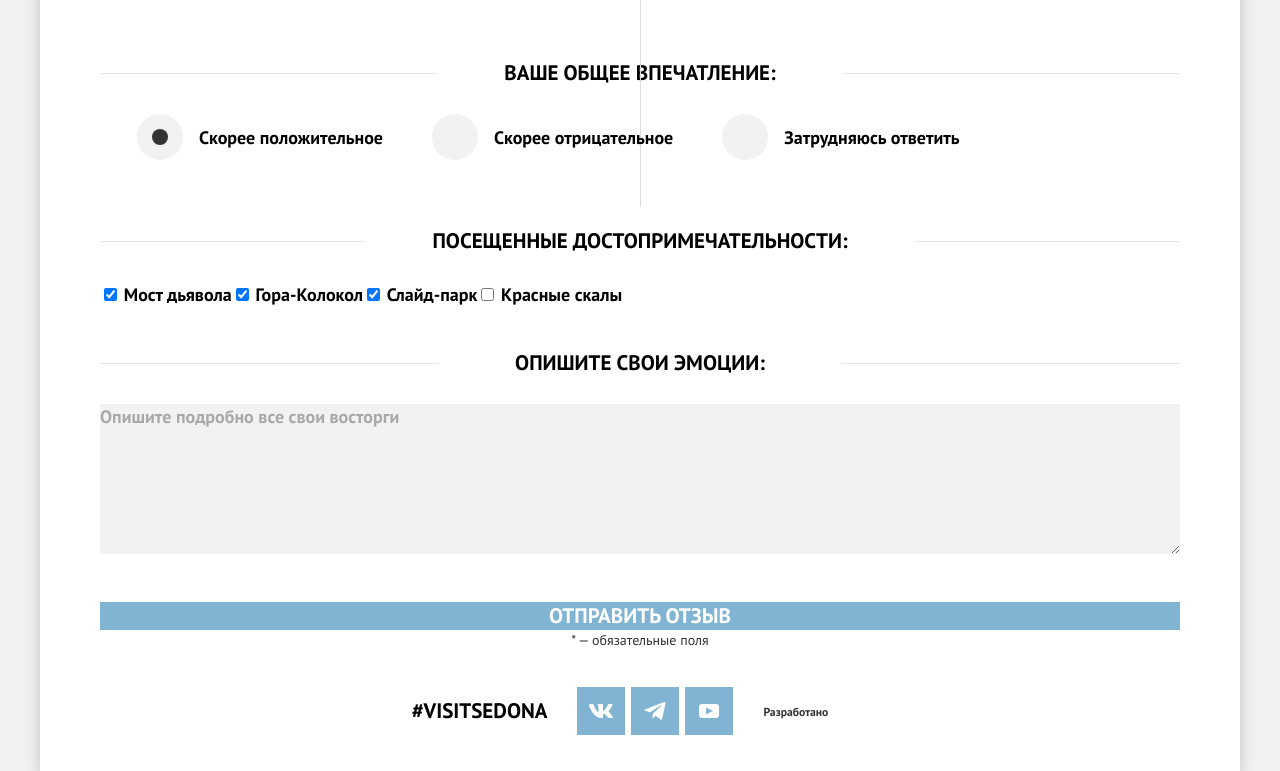
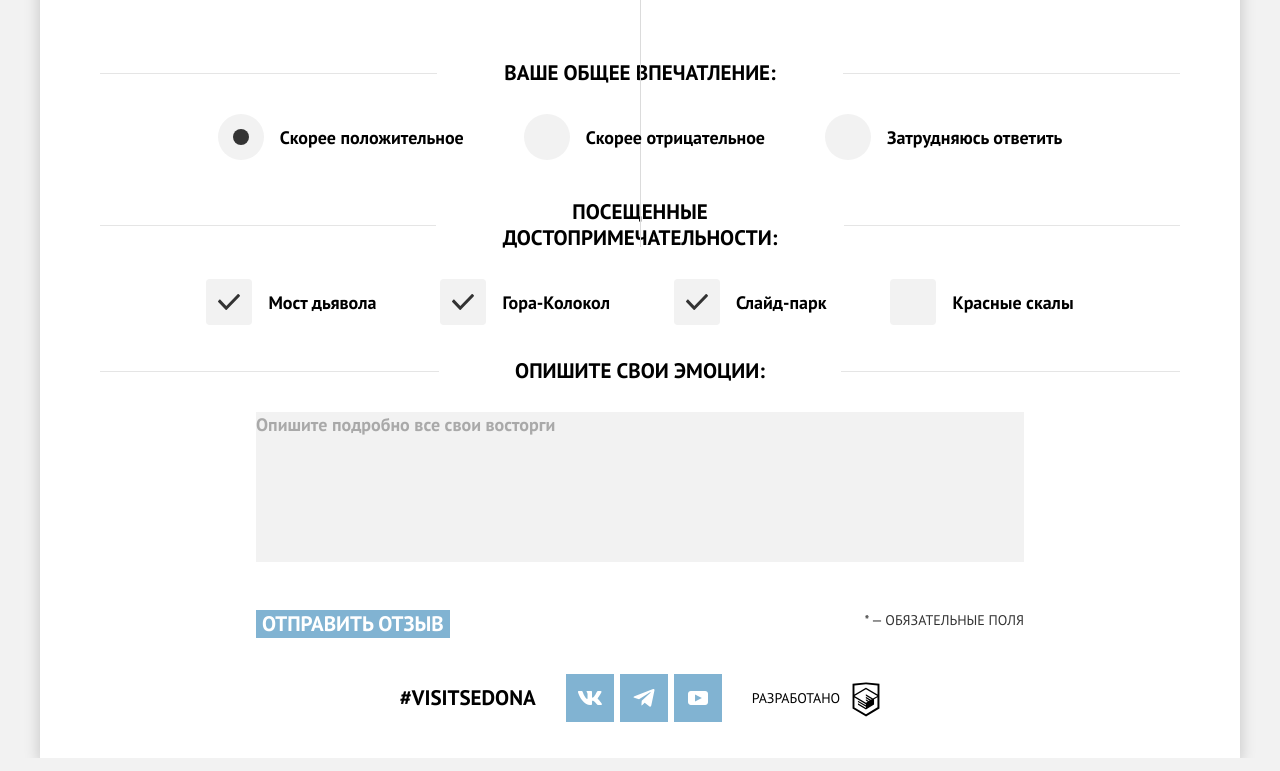
Before and after one commit to htmlacademy-adaptive/2189919-sedona-28, a plain HTML site: page source/feedback.html in a window 1280 px wide. Shown: the part 891-1662 px from the top of the page. Drawn offline with nearby package versions, Linux system fonts and the light colour scheme; files that its build step writes are made by us from their sources.

Commit message:
Добавляет декоративные элементы на страницу формы

```diff
--- a/source/feedback.html
+++ b/source/feedback.html
@@ -38,7 +38,7 @@
       </nav>
     </header>
     <main class="page__main">
-      <section class="intro intro-feedback">
+      <section class="intro intro-alternative">
         <h2 class="visually-hidden">Форма заполнения отзыва.</h2>
         <img class="intro__image" src="img/intro__image-feedback.svg" alt="Седона" width="229" height="39">
       </section>
@@ -96,27 +96,29 @@
           </div>
         </fieldset>
         <fieldset class="form__fieldset form__fieldset--checkbox form__fieldset--indent-tablet-small form__fieldset--indent-xs">
-          <legend class="form__title subheading">Посещенные достопримечательности:</legend>
+          <legend class="form__title subheading">Посещенные<br> достопримечательности:</legend>
+          <div class="form__label-checbox--container">
             <label class="form__label-checkbox">
-            <input class="form__label-checkbox-input" type="checkbox" name="attractions" value="devils-bridge" checked>
+              <input class="visually-hidden form__label-checkbox-input" type="checkbox" name="attractions" value="devils-bridge" checked>
               <span class="form__label-checbox-control"></span>
               <span class="form__label-checbox-name">Мост дьявола</span>
             </label>
             <label class="form__label-checkbox">
-            <input class="form__label-checkbox-input" type="checkbox" name="attractions" value="bell-rock" checked>
-            <span class="form__label-checkbox-control"></span>
+              <input class="visually-hidden form__label-checkbox-input" type="checkbox" name="attractions" value="bell-rock" checked>
+              <span class="form__label-checbox-control"></span>
               <span class="form__label-checbox-name">Гора-Колокол</span>
             </label>
             <label class="form__label-checkbox">
-            <input class="form__label-checkbox-input" type="checkbox" name="attractions" value="slide-park" checked>
-            <span class="form__label-checkbox-control"></span>
+              <input class="visually-hidden form__label-checkbox-input" type="checkbox" name="attractions" value="slide-park" checked>
+              <span class="form__label-checbox-control"></span>
               <span class="form__label-checbox-name">Слайд-парк</span>
             </label>
             <label class="form__label-checkbox">
-            <input class="form__label-checkbox-input" type="checkbox" name="attractions" value="red-mountains">
-            <span class="form__label-checkbox-control"></span>
+              <input class="visually-hidden form__label-checkbox-input" type="checkbox" name="attractions" value="red-mountains">
+              <span class="form__label-checbox-control"></span>
               <span class="form__label-checbox-name">Красные скалы</span>
             </label>
+          </div>
         </fieldset>
         <fieldset class="form__fieldset form__fieldset--indent-tablet-big form__fieldset--indent-l">
           <legend class="form__title form__title--special-indent subheading">Опишите свои эмоции:</legend>
@@ -150,8 +152,10 @@
         </li>
       </ul>
       <small class="main-footer__copyrights">
-        <b class="main-footer__copyrights-text">Разработано</b>
-        <a class="main-footer__copyrights-link" href="https://htmlacademy.ru"></a>
+        <a class="main-footer__copyrights-link" href="https://htmlacademy.ru">
+          <svg class="main-footer__copyrights-svg" width="27" height="35" viewBox="0 0 27 35" fill="CurrentColor" xmlns="http://www.w3.org/2000/svg"><path d="M13.65 0.449951H13.55L0.0500031 1.84995V26.55L13.55 34.5499L26.95 26.55V1.84995L13.65 0.449951ZM25.05 12.55L13.55 5.74995V5.64995H13.45L13.35 5.54995V5.64995L1.95 12.55V3.54995L13.45 2.34995L25.05 3.54995V12.55ZM13.45 7.24995L24.95 13.95L20.45 16.55L13.35 12.35V13.75L19.25 17.25L18.35 17.75L13.35 14.75V16.15L17.15 18.45L16.35 18.95L13.35 17.15V18.55L15.25 19.65L13.45 20.75L2.05 14.05L13.45 7.24995ZM1.95 15.55L13.35 22.35V23.35L5.45 18.65V20.05L13.45 24.85V25.95L5.45 21.25V22.65L13.45 27.45L21.55 22.55V17.35L24.95 15.35V25.35L13.45 32.25L1.95 25.45V15.55Z"/></svg>
+          Разработано
+        </a>
       </small>
     </footer>
 
--- a/source/sass/blocks/form.scss
+++ b/source/sass/blocks/form.scss
@@ -37,12 +37,15 @@
 .form__title {
   width: 100%;
   float: left;
+  margin-bottom: 20px;
+  margin-top: 24px;
 
   @media (min-width: $tablet-width) {
     width: auto;
     float: none;
     padding: 0 67px;
     margin-bottom: 28px;
+    margin-top: 0;
 
     &--special-indent {
       padding: 0 76px;
@@ -82,6 +85,12 @@
   width: 100%;
   border: none;
   background-color: #f2f2f2;
+  resize: none;
+
+  @media (min-width: $desktop-width) {
+    max-width: 768px;
+    margin: 0 auto;
+  }
 }
 
 .form__label-input {
@@ -129,13 +138,6 @@
   color: rgba(0, 0, 0, 0.3);
 }
 
-.form__button-container {
-  display: flex;
-  flex-direction: column;
-  width: 100%;
-  margin: 0 auto;
-  text-align: center;
-}
 
 .form__fieldset--columns {
   @media (min-width: $tablet-width) {
@@ -151,6 +153,10 @@
       width: 1px;
       height: 338px;
       background-color: #dbdbdb;
+
+      @media (min-width: $desktop-width) {
+        top: 100%;
+      }
     }
   }
 
@@ -205,10 +211,21 @@
 
 .form__label-radio--container {
   display: flex;
+  flex-direction: column;
   flex-wrap: wrap;
-  gap: 16px 49px;
-  margin-left: 37px;
-  margin-right: 36px;
+  gap: 16px;
+
+  @media (min-width: $tablet-width) {
+    flex-direction: row;
+    margin-left: 37px;
+    margin-right: 36px;
+    gap: 16px 49px;
+  }
+
+  @media (min-width: $desktop-width) {
+    margin: 0 auto;
+    gap: 16px 60px;
+  }
 }
 
 .form__label-radio {
@@ -217,8 +234,7 @@
   padding-top: 11px;
   cursor: pointer;
   position: relative;
-  max-width: 247px;
-  margin-bottom: 29px;
+  max-width: 280px;
 }
 
 .form__label-radio-control {
@@ -242,3 +258,92 @@
   left: 50%;
   transform: translateX(-50%) translateY(-50%);
 }
+
+.form__label-checbox--container {
+  display: flex;
+  flex-direction: column;
+  flex-wrap: wrap;
+  gap: 16px;
+
+  @media (min-width: $tablet-width) {
+    flex-direction: row;
+    margin-left: 84px;
+    margin-right: 84px;
+    gap: 16px 32px;
+  }
+
+  @media (min-width: $desktop-width) {
+    margin: 0 auto;
+    gap: 16px 64px;
+  }
+}
+
+.form__label-checkbox {
+  display: block;
+  padding-left: 62px;
+  padding-top: 11px;
+  cursor: pointer;
+  position: relative;
+
+  @media (min-width: $tablet-width) {
+    min-width: 224px;
+  }
+
+  @media (min-width: $desktop-width) {
+    min-width: 0;
+  }
+}
+
+.form__label-checbox-control {
+  position: absolute;
+  width: 46px;
+  height: 46px;
+  background-color: #f2f2f2;
+  border-radius: 4px;
+  left: 0;
+  top: 0;
+}
+
+.form__label-checkbox-input:checked + .form__label-checbox-control {
+  background-image: url("../../img/checbox-control.svg");
+  background-repeat: no-repeat;
+  background-position: 50% 50%;
+}
+
+.form__button-container {
+  display: flex;
+  flex-direction: column;
+  width: 100%;
+  margin: 0 auto;
+  text-align: center;
+  margin-bottom: 22px;
+
+  @media (min-width: $tablet-width) {
+    flex-direction: row;
+    justify-content: space-between;
+    margin-bottom: 64px;
+  }
+
+  @media (min-width: $desktop-width) {
+    max-width: 768px;
+    margin: 0 auto;
+  }
+}
+
+
+.form__warning {
+  text-align: right;
+  font: 400 12px/21px $font-primary;
+  color: $color-primary;
+  opacity: 0.6;
+  text-transform: uppercase;
+
+  @media (min-width: $tablet-width) {
+    font-size: 14px;
+    opacity: 1;
+  }
+}
+
+.form__label-name {
+  padding-left: 16px;
+}
--- /dev/null
+++ b/source/sass/blocks/intro-alternative.scss
@@ -0,0 +1,13 @@
+@use "../global/variables" as *;
+
+.intro-alternative {
+  padding: 52px 0 67px;
+
+  @media (min-width: $tablet-width) {
+    padding: 95px 0 117px;
+  }
+
+  @media (min-width: $desktop-width) {
+    padding: 101px 0 120px;
+  }
+}
--- a/source/sass/blocks/intro.scss
+++ b/source/sass/blocks/intro.scss
@@ -19,15 +19,3 @@
   display: block;
   margin: 0 auto;
 }
-
-.intro-feedback {
-  padding: 52px 0 67px;
-
-  @media (min-width: $tablet-width) {
-    padding: 95px 0 117px;
-  }
-
-  @media (min-width: $desktop-width) {
-    padding: 101px 0 120px;
-  }
-}
--- a/source/sass/style.scss
+++ b/source/sass/style.scss
@@ -19,3 +19,4 @@
 @use "blocks/video-promotion.scss";
 @use "blocks/video.scss";
 @use "blocks/form.scss";
+@use "blocks/intro-alternative.scss";
```
Also changed, not shown: source/gallery.html (+5 -3 lines), source/img/checbox-control.svg (added). Lines whose indentation alone changed are shown as unchanged.
